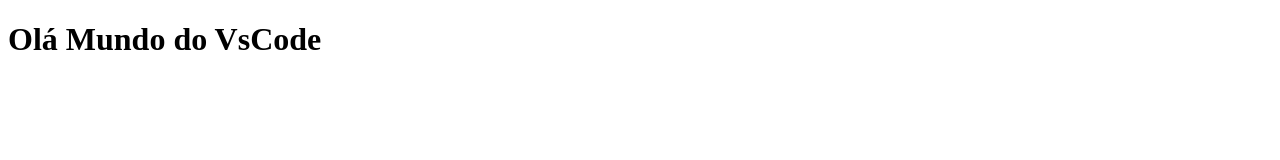
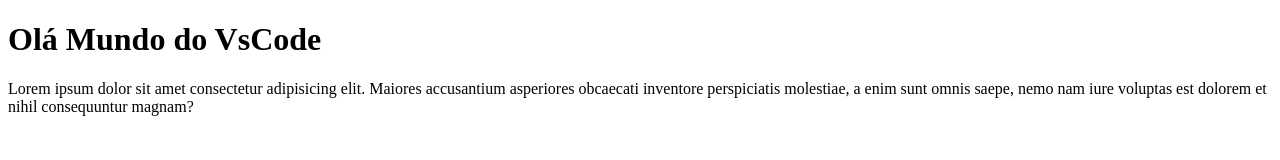
Before and after one commit to fabricioa16/teste-vscode, a plain HTML site: page index.html in a window 1280 px wide. Drawn offline with Linux system fonts and the light colour scheme.

Commit message:
add lorem

```diff
--- a/index.html
+++ b/index.html
@@ -8,5 +8,7 @@
 </head>
 <body>
     <h1> Olá Mundo do VsCode</h1>
+    <p>Lorem ipsum dolor sit amet consectetur adipisicing elit. Maiores accusantium asperiores obcaecati inventore perspiciatis molestiae, a enim sunt omnis saepe, nemo nam iure voluptas est dolorem et nihil consequuntur magnam? </p>
+
 </body>
 </html>
```
